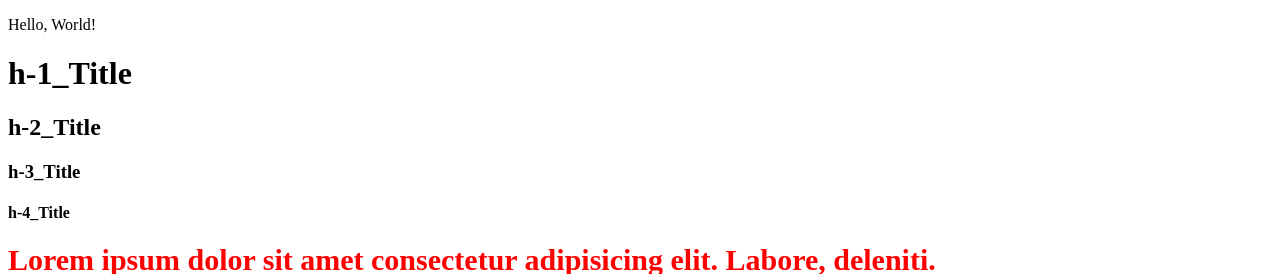
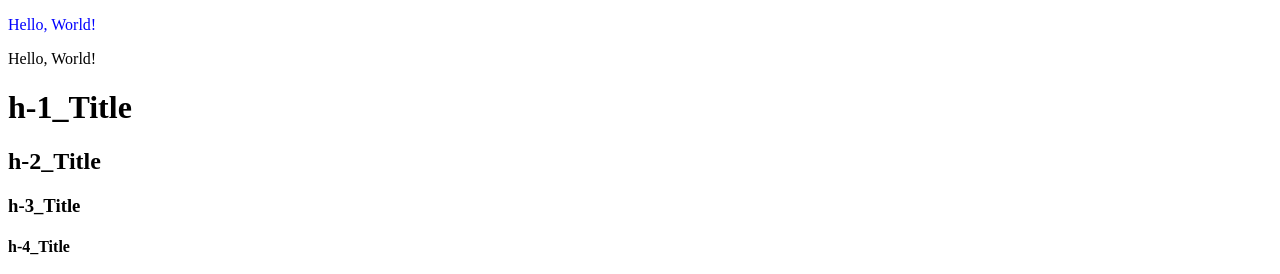
Before and after one commit to Ruslan379/GoIteensTasks-master, a plain HTML site: page FE/module1/index.html in a window 1280 px wide. Shown: the top 274 px of the page. Drawn offline with Linux system fonts and the light colour scheme.

Commit message:
Update index.html

```diff
--- a/FE/module1/index.html
+++ b/FE/module1/index.html
@@ -5,11 +5,11 @@
 	<title>Document</title>
 </head>
 <body>
-	<!-- <p
+	<p
 	style="color: blue"
 	>
 	Hello, World!
-	</p> -->
+	</p>
 	<p>
 		Hello, World!
 	</p>
```
